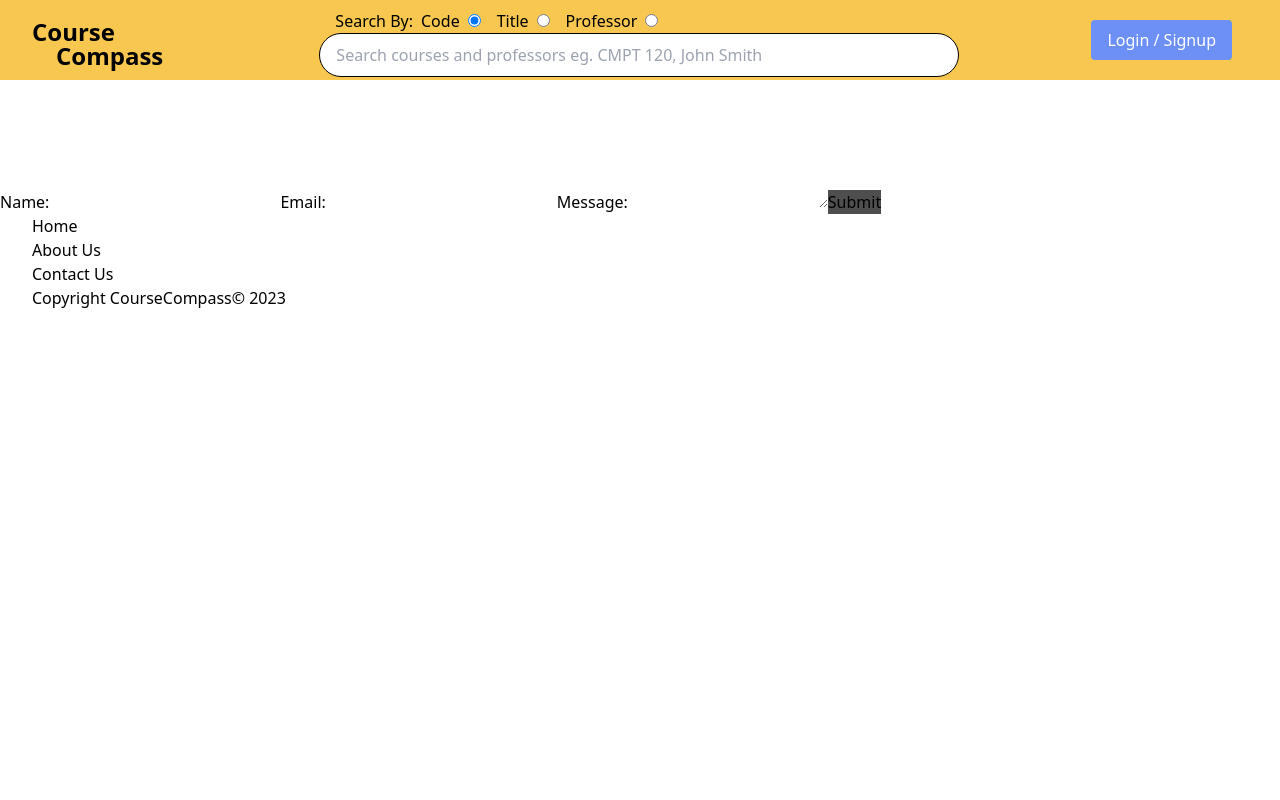
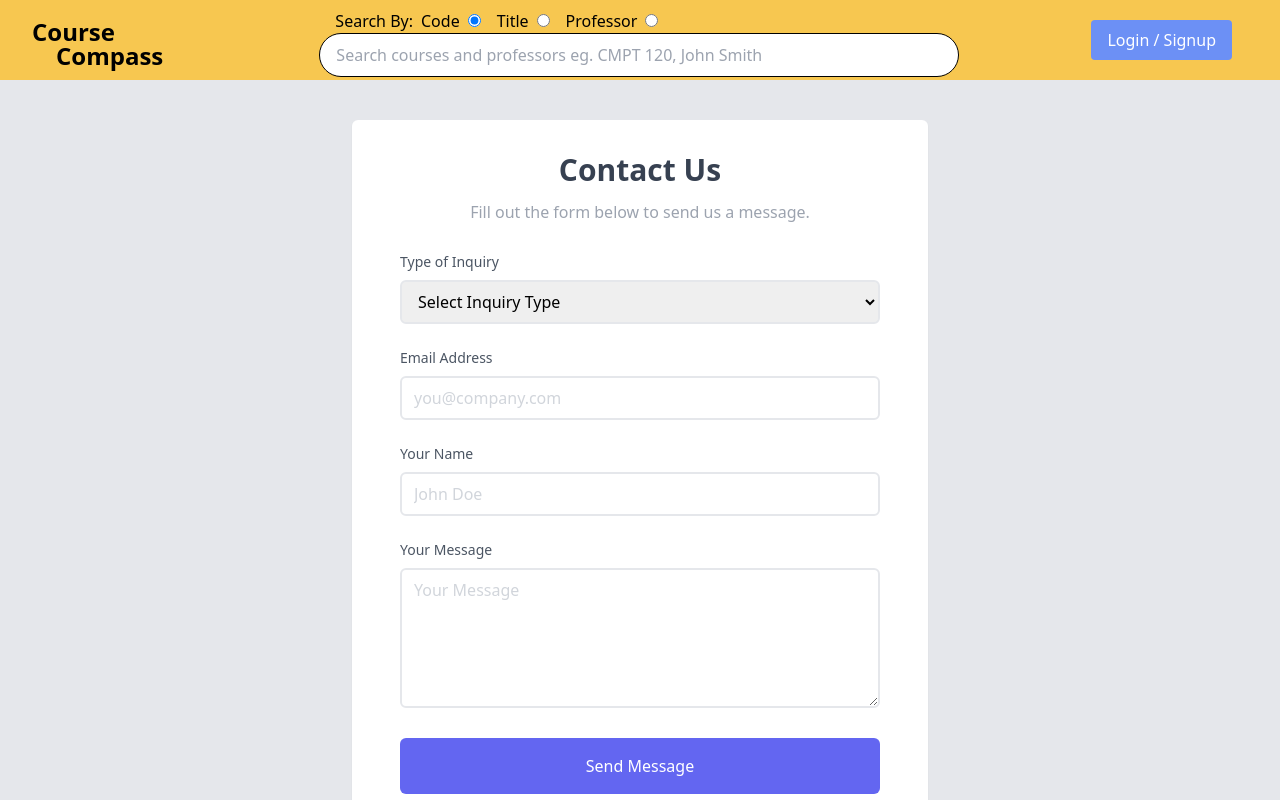
Before and after one commit to sfuosdev/CourseCompass, a Next.js app in the folder clientjs/: page /contactus in a window 1280 px wide. Shown: the top 800 px of the page. Built offline with nearby package versions, Linux system fonts and the light colour scheme; what tailwindcss-3d would draw is missing.

Commit message:
Contact Us + UI fix
Fixing layout UI because of past navbar change
Addition of fully functional contact us page with form to send our team an email

```diff
--- a/clientjs/src/app/contactus/page.jsx
+++ b/clientjs/src/app/contactus/page.jsx
@@ -1,70 +1,165 @@
-// components/ContactForm.js
 "use client";
 import { useState } from 'react';
 
-const ContactForm = () => {
-    const [name, setName] = useState('');
-    const [email, setEmail] = useState('');
-    const [message, setMessage] = useState('');
+const ContactPage = () => {
+    const [formResult, setFormResult] = useState('');
+    const [inquiryType, setInquiryType] = useState('');
+    const [emailValue, setEmailValue] = useState('');
+    const [nameValue, setNameValue] = useState('');
+    const [messageValue, setMessageValue] = useState('');
+    const [formSubmitted, setFormSubmitted] = useState(false);
 
     const handleSubmit = async (e) => {
         e.preventDefault();
+        const form = e.target;
+        if (!form.checkValidity()) {
+            form.classList.add('was-validated');
+            setFormResult('Please fill out all required fields.');
+            setFormSubmitted(true);
+            return;
+        }
+
+        const formData = new FormData(form);
+        formData.append('inquiry_type', inquiryType);
+        const object = Object.fromEntries(formData);
+        const json = JSON.stringify(object);
+        setFormResult("Please wait...");
+        setFormSubmitted(false);
 
         try {
-            const response = await fetch('/api/email/submitForm', {
+            const response = await fetch('https://api.web3forms.com/submit', {
                 method: 'POST',
                 headers: {
                     'Content-Type': 'application/json',
+                    'Accept': 'application/json'
                 },
-                body: JSON.stringify({ name, email, message }),
+                body: json
             });
 
             const result = await response.json();
 
-            if (result.success) {
-                console.log('Email sent successfully');
+            if (response.status === 200) {
+                setFormResult(result.message);
+                form.reset();
+                setInquiryType('');
             } else {
-                console.error('Failed to send email', result.error);
+                console.error(response);
+                setFormResult(result.message);
             }
         } catch (error) {
-            console.error('Error submitting form', error);
+            console.error(error);
+            setFormResult("Something went wrong!");
         }
+
+        setTimeout(() => {
+            setFormResult('');
+        }, 5000);
+    };
+
+    const handleInquiryChange = (e) => {
+        setInquiryType(e.target.value);
     };
 
     return (
-        <form onSubmit={handleSubmit}>
-            <label>
-                Name:
+        <div className="flex items-center min-h-screen bg-gray-200">
+            <div className="container mx-auto">
+                < div className="max-w-xl mx-auto my-10 bg-white p-5 rounded-md shadow-sm" >
+                    <div className="text-center">
+                        <h1 className="my-3 text-3xl font-semibold text-gray-700">
+                            Contact Us
+                        </h1>
+                        <p className="text-gray-400 dark:text-gray-400">
+                            Fill out the form below to send us a message.
+                        </p>
+                    </div>
+                    <div className="m-7">
+                        <form
+                            action="https://api.web3forms.com/submit"
+                            method="POST"
+                            id="form"
+                            className={`needs-validation ${formSubmitted ? 'was-validated' : ''}`}
+                            noValidate
+                            onSubmit={handleSubmit}
+                        >
+                            <input type="hidden" name="access_key" value="6f057127-3163-4bec-bb74-8189e44b4b92" />
+                            <input type="hidden" name="subject" value="New Submission from Web3Forms" />
+                            <input type="checkbox" name="botcheck" id="" style={{ display: 'none' }} />
+
+                            <div className="mb-6">
+                                <label htmlFor="inquiry" className="block mb-2 text-sm text-gray-600 dark:text-gray-400">Type of Inquiry</label>
+                                <select
+                                    id="inquiry"
+                                    name="inquiry"
+                                    value={inquiryType}
+                                    onChange={handleInquiryChange}
+                                    required
+                                    className={`w-full px-3 py-2 placeholder-gray-300 border-2 border-gray-200 rounded-md focus:outline-none focus:ring focus:ring-indigo-100 focus:border-indigo-300 ${formSubmitted && !inquiryType ? 'border-red-400' : ''}`}
+                                >
+                                    <option value="" disabled>Select Inquiry Type</option>
+                                    <option value="General Inquiry">General Inquiry</option>
+                                    <option value="Help Needed">Help Needed</option>
+                                    <option value="Bug Report">Bug Report</option>
+                                </select>
+                                {formSubmitted && !inquiryType && <div className="empty-feedback invalid-feedback text-red-400 text-sm mt-1">Please select an inquiry type.</div>}
+                            </div>
+
+                            <div className="mb-6">
+                                <label htmlFor="email" className="block mb-2 text-sm text-gray-600 dark:text-gray-400">Email Address</label>
+                                <input
+                                    type="email"
+                                    id="email"
+                                    name="email"
+                                    placeholder="you@company.com"
+                                    required
+                                    value={emailValue}
+                                    onChange={(e) => setEmailValue(e.target.value)}
+                                    className={`w-full px-3 py-2 placeholder-gray-300 border-2 border-gray-200 rounded-md focus:outline-none focus:ring focus:ring-indigo-100 focus:border-indigo-300 ${formSubmitted && !emailValue.trim() ? 'border-red-400' : ''}`}
+                                />
+                                {formSubmitted && !emailValue.trim() && <div className="empty-feedback invalid-feedback text-red-400 text-sm mt-1">Please provide a valid email address.</div>}
+                            </div>
+
+                            <div className="mb-6">
+                                <label htmlFor="name" className="block mb-2 text-sm text-gray-600 dark:text-gray-400">Your Name</label>
                                 <input
                                     type="text"
+                                    id="name"
                                     name="name"
-                    value={name}
-                    onChange={(e) => setName(e.target.value)}
+                                    placeholder="John Doe"
                                     required
+                                    value={nameValue}
+                                    onChange={(e) => setNameValue(e.target.value)}
+                                    className={`w-full px-3 py-2 placeholder-gray-300 border-2 border-gray-200 rounded-md focus:outline-none focus:ring focus:ring-indigo-100 focus:border-indigo-300 ${formSubmitted && !nameValue.trim() ? 'border-red-400' : ''}`}
                                 />
-            </label>
-            <label>
-                Email:
-                <input
-                    type="email"
-                    name="email"
-                    value={email}
-                    onChange={(e) => setEmail(e.target.value)}
+                                {formSubmitted && !nameValue.trim() && <div className="empty-feedback invalid-feedback text-red-400 text-sm mt-1">Please provide your name.</div>}
+                            </div>
+
+                            <div className="mb-6">
+                                <label htmlFor="message" className="block mb-2 text-sm text-gray-600 dark:text-gray-400">Your Message</label>
+                                <textarea
+                                    id="message"
+                                    name="message"
+                                    rows="5"
+                                    placeholder="Your Message"
                                     required
-                />
-            </label>
-            <label>
-                Message:
-                <textarea
-                    name="message"
-                    value={message}
-                    onChange={(e) => setMessage(e.target.value)}
-                    required
+                                    value={messageValue}
+                                    onChange={(e) => setMessageValue(e.target.value)}
+                                    className={`w-full px-3 py-2 placeholder-gray-300 border-2 border-gray-200 rounded-md focus:outline-none focus:ring focus:ring-indigo-100 focus:border-indigo-300 ${formSubmitted && !messageValue.trim() ? 'border-red-400' : ''}`}
                                 ></textarea>
-            </label>
-            <input type="submit" value="Submit" className='bg-[#4E4E4E]' />
+                                {formSubmitted && !messageValue.trim() && <div className="empty-feedback invalid-feedback text-red-400 text-sm mt-1">Please enter your message.</div>}
+                            </div>
+                            <button
+                                type="submit"
+                                className={`w-full px-3 py-4 text-white rounded-md focus:outline-none ${formSubmitted && (!emailValue.trim() || !nameValue.trim() || !messageValue.trim()) ? 'bg-red-500' : 'bg-indigo-500 focus:bg-indigo-600'}`}
+                            >
+                                Send Message
+                            </button>
+                            <p className={`text-base text-center ${formResult.startsWith('Form submitted successfully') ? 'text-green-500' : 'text-red-500'}`} id="result">{formResult}</p>
                         </form>
+                    </div>
+                </div >
+            </div >
+        </div >
     );
 };
 
-export default ContactForm;
+export default ContactPage;
--- a/clientjs/src/app/layout.jsx
+++ b/clientjs/src/app/layout.jsx
@@ -18,7 +18,7 @@ export default function RootLayout({ children }) {
       <link rel="icon" href="/profile-picture.jpg" sizes="any" />
       <body className="font-Inter">
         <NavBar showSearchBar={true} />
-        <main className="mt-[10rem]">{children}</main>
+        <main className="mt-[5rem]">{children}</main>
         <Footer />
       </body>
     </html>
--- a/clientjs/src/app/not-found.jsx
+++ b/clientjs/src/app/not-found.jsx
@@ -4,7 +4,7 @@ export default function NotFound() {
     return (
         <div className="flex flex-col top-0 pt-[6rem] pb-[6rem] justify-center items-center gap-4">
             <h1 className="text-4xl font-bold">404 | Page Not Found</h1>
-            <p className="text-xl">If you believe this is an error, please contact our support.</p>
+            <p className="text-xl">If you believe this is an error, please <Link href="/contactus" className=" underline text-blue-500">contact</Link> our support.</p>
             <Link
                 href="/"
                 className="text-white rounded-full px-4 py-2 bg-primary-blue hover:text-black hover:bg-primary-yellow"
--- a/clientjs/src/components/Footer.jsx
+++ b/clientjs/src/components/Footer.jsx
@@ -6,7 +6,7 @@ const Footer = () => {
       <div className="flex flex-col">
         <Link href="/">Home</Link>
         <Link href="/about">About Us</Link>
-        <Link href="#">Contact Us</Link>
+        <Link href="/contactus">Contact Us</Link>
       </div>
       <p>Copyright CourseCompass© 2023</p>
     </footer>
--- a/clientjs/src/components/LandingPage.jsx
+++ b/clientjs/src/components/LandingPage.jsx
@@ -40,7 +40,7 @@ const LandPage = () => {
   };
 
   return (
-    <div className="relative top-[-1rem] mt-[1rem] border-primary-white border bg-primary-white flex flex-col items-center justify-center p-[1rem] space-y-4 lg:space-y-5 scale-135">
+    <div className="relative  mt-[5rem] border-primary-white border bg-primary-white flex flex-col items-center justify-center p-[1rem] space-y-4 lg:space-y-5 scale-135">
       {/* <button onClick={importCourses} className="text-white rounded bg-primary-blue hover:text-black hover:bg-primary-yellow p-2">
         Import SFU Courses
       </button> */}
```
Lines whose indentation alone changed are shown as unchanged.
